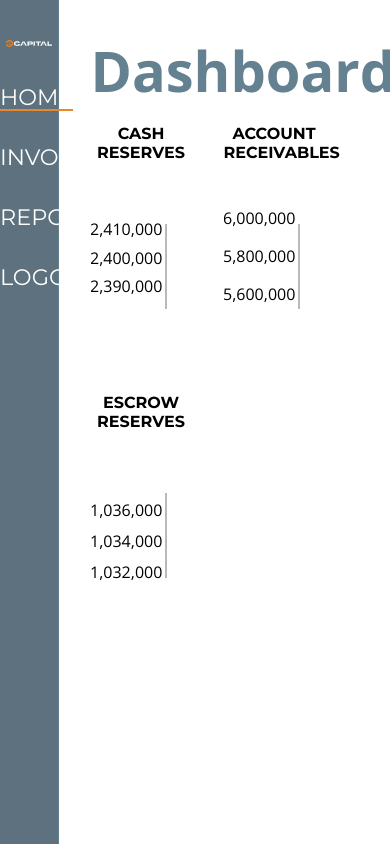
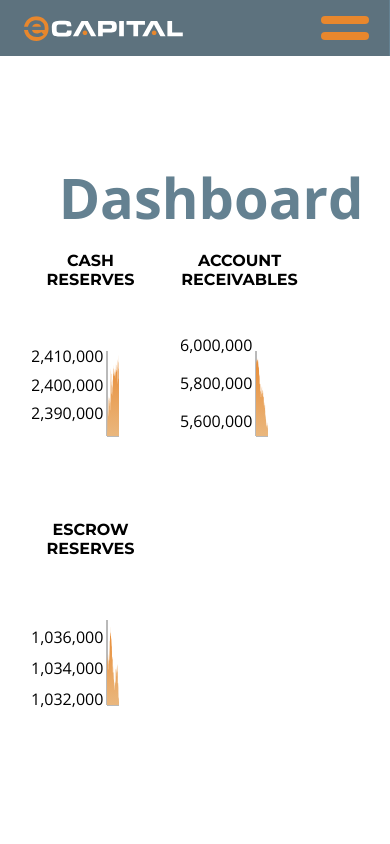
Before and after one commit to charliehwang/prototype_factor_app, an Angular app: page /home in a window 390 px wide. Built offline with nearby package versions, Linux system fonts and the light colour scheme.

Commit message:
Setup breakpoints for phones, tablets, desktops.

```diff
--- a/src/app/layout/main-layout/main-layout.component.scss
+++ b/src/app/layout/main-layout/main-layout.component.scss
@@ -26,3 +26,23 @@ main  {
 	background: var(--primary-dark);
 	border-right: 1px solid var(--secondary-dark)
 }
+
+@media (max-width: 992px) {
+	main {
+		grid-template-columns: 100%;
+		grid-template-rows: auto;
+	}
+
+	#sidebar {
+		height: 3.5rem;
+		display: flex;
+		flex-flow: row;
+		justify-content: space-between;
+	}
+}
+
+@media (max-width: 576px) {
+	#sidebar {
+		padding: 1rem 0.25rem;
+	}
+}
--- a/src/app/layout/sidebar/sidebar.component.scss
+++ b/src/app/layout/sidebar/sidebar.component.scss
@@ -69,3 +69,42 @@ nav {
 		}
 	}
 }
+
+@media (max-width: 992px) {
+	.logo {
+		padding-top: 1rem;
+
+	}
+
+	nav ul {
+		display: flex;
+		flex-flow: row;
+		font-size: 90%;
+		width: 100%;
+		margin-right: 1rem;
+
+		& li {
+			padding: 0 0.5rem;
+		}
+	}
+}
+
+@media (max-width: 576px) {
+	.logo { margin:0; padding:0}
+	nav { margin:0; padding:0}
+
+	nav ul {
+		display: none;
+	}
+
+	nav::before, nav::after {
+		content: "";
+		display: block;
+		margin-bottom: 0.50rem;
+		margin-right: 1rem;
+		height: 0.5rem;
+		width:3rem;
+		background: var(--primary-orange);
+		border-radius: 0.25rem;
+	}
+}
--- a/src/styles.scss
+++ b/src/styles.scss
@@ -99,3 +99,8 @@ h1.container-title {
 	}
 
 }
+
+
+@media (max-width: 992px) {
+
+}
```
